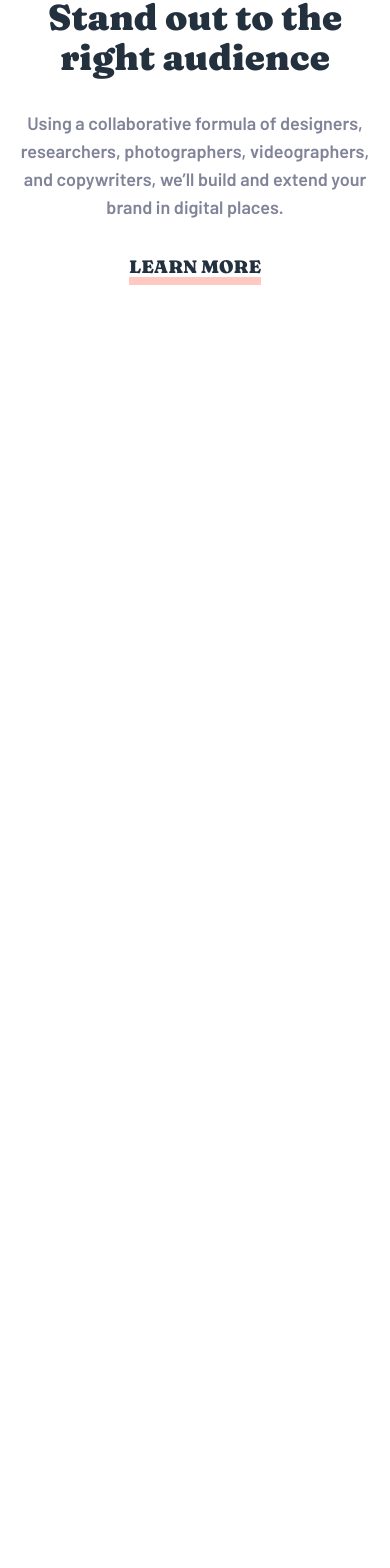
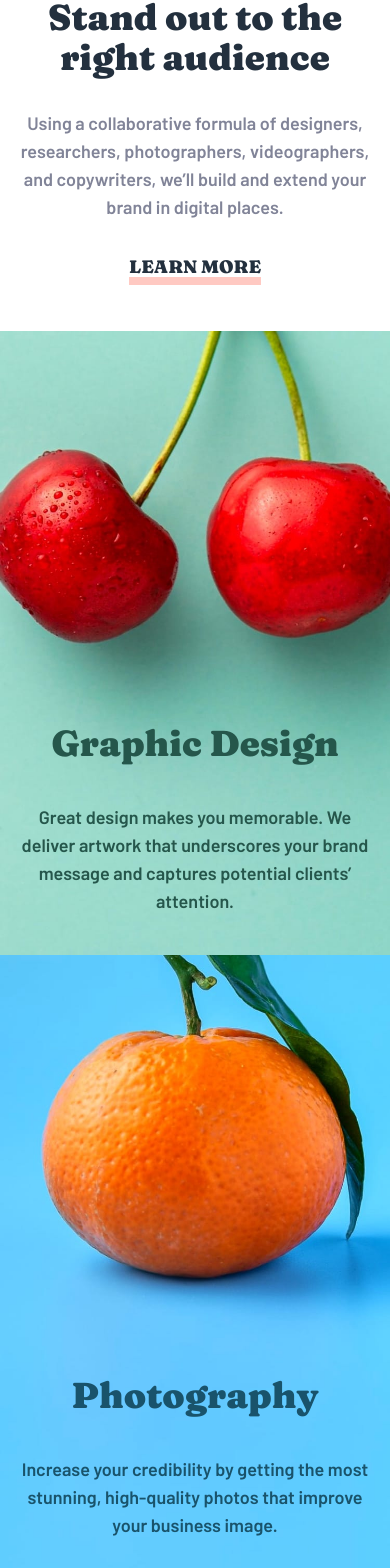
Before and after one commit to Jisbel/Sunnyside-agency-landingPage, a React (Vite) app: page / in a window 390 px wide. Shown: the part 1645-3213 px from the top of the page. Before the commit the page ends 1976 px from the top, so only its background shows below. Built offline with nearby package versions, Linux system fonts and the light colour scheme.

Commit message:
finished the mobile styles in graphicAndPhoto.jsx

```diff
--- a/src/App.jsx
+++ b/src/App.jsx
@@ -2,17 +2,19 @@ import  Navbar  from "./components/Navbar";
 import Header from "./components/header";
 import Transform from "./components/transform";
 import Stand from "./components/stand";
+import GraphicAndPhoto from "./components/graphicAndPhoto";
 
 
 function App() {
 
   return (
     <>
-   <Navbar/>
-   <Header/>
-   <Transform/>
-   <Stand/>
-   </>
+      <Navbar/>
+      <Header/>
+      <Transform/>
+      <Stand/>
+      <GraphicAndPhoto/>
+    </>
   )
 }
 
--- a/src/components/graphicAndPhoto.jsx
+++ b/src/components/graphicAndPhoto.jsx
@@ -0,0 +1,45 @@
+import { mobileDesign } from "../assets/images/mobile/index";
+import { mobilePhotography } from "../assets/images/mobile/index";
+
+const GraphicAndPhoto = () => {
+  return (
+    <section className="grid grid-cols-1 md:grid-cols-2 ">
+      <div className="relative">
+        <img
+          src={mobileDesign}
+          alt="Graphic Design"
+          className="w-full h-auto"
+        />
+        <div className="absolute bottom-0 left-0 w-full gap-10 pb-10 px-5 flex flex-col items-center text-center ">
+          <p className="font-fraunces900 text-darkDesaturatedCyan text-4xl">
+            Graphic Design
+          </p>
+          <p className="font-barlow text-darkDesaturatedCyan text-lg">
+            Great design makes you memorable. We deliver artwork that
+            underscores your brand message and captures potential clients’
+            attention.
+          </p>
+        </div>
+      </div>
+      <div className="relative ">
+        <img
+          src={mobilePhotography}
+          alt="Graphic Design"
+          className="w-full h-auto"
+        />
+        <div className="absolute bottom-0 left-0 w-full gap-10 pb-10 px-5 flex flex-col items-center text-center ">
+          <p className="font-fraunces900 text-darkBlue text-4xl">
+          Photography
+          </p>
+          <p className="font-barlow text-darkBlue text-lg">
+          Increase your credibility by getting the most stunning, high-quality
+          photos that improve your business image.
+          </p>
+        </div>
+      </div>
+
+    </section>
+  );
+};
+
+export default GraphicAndPhoto;
```
